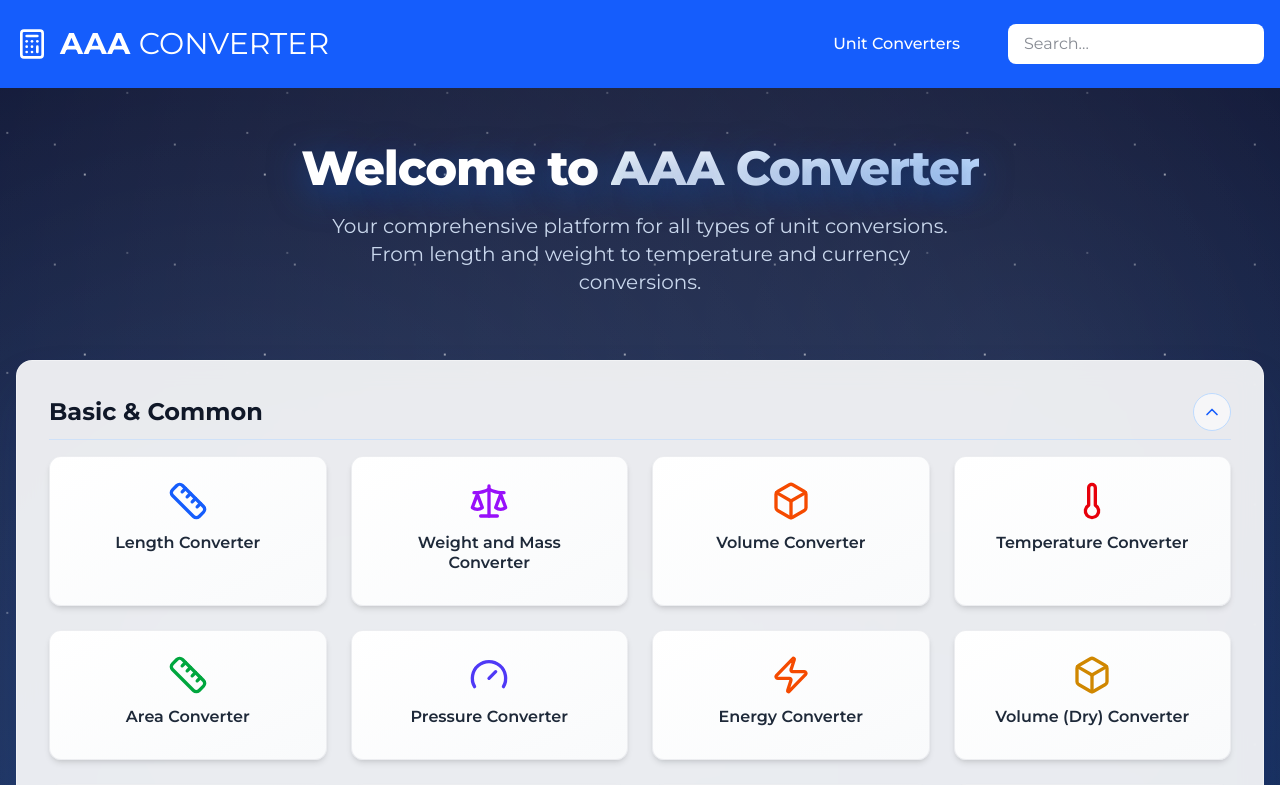
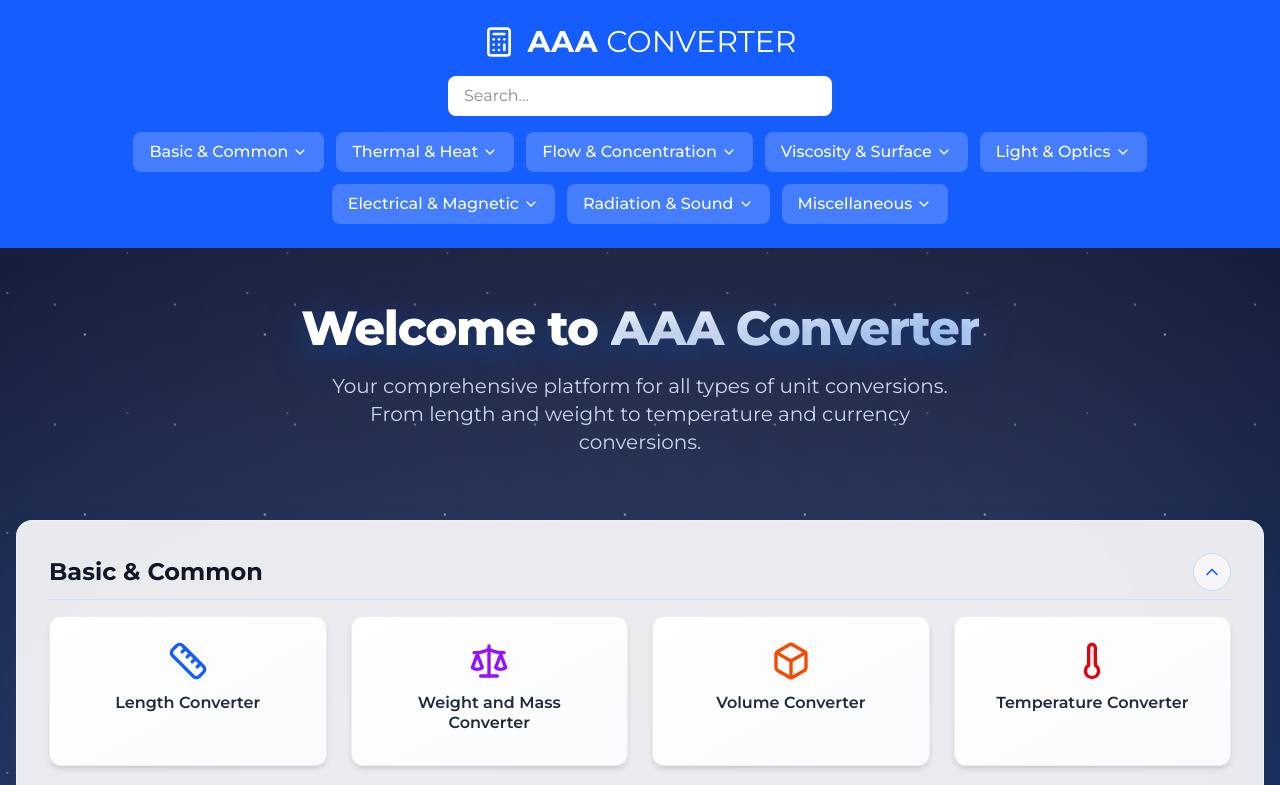
Before and after one commit to Aninhassain/converter, a Next.js app: page / in a window 1280 px wide. Shown: the top 785 px of the page. Built offline with nearby package versions, Linux system fonts and the light colour scheme.

Commit message:
feat: add converter categories with dropdown functionality in Header component

```diff
--- a/src/components/Header.tsx
+++ b/src/components/Header.tsx
@@ -2,7 +2,7 @@
 "use client";
 import { useState, useMemo, useRef } from "react";
 import { useRouter } from "next/navigation";
-import { Calculator } from "lucide-react";
+import { Calculator, ChevronDown } from "lucide-react";
 import Link from "next/link";
 
 
@@ -90,9 +90,133 @@ const calculators = [
   { name: "Concentration (Solution)", path: "/concentration-solution" },
 ];
 
+// Converter categories
+const converterCategories = [
+  {
+    title: "Basic & Common",
+    items: [
+      { name: "Length Converter", path: "/length" },
+      { name: "Weight and Mass Converter", path: "/weight" },
+      { name: "Volume Converter", path: "/volume" },
+      { name: "Temperature Converter", path: "/temperature" },
+      { name: "Area Converter", path: "/area" },
+      { name: "Pressure Converter", path: "/pressure" },
+      { name: "Energy Converter", path: "/energy" },
+      { name: "Volume (Dry) Converter", path: "/volume-dry" },
+      { name: "Currency Converter", path: "/currency" },
+      { name: "Case Converter", path: "/case" },
+      { name: "Power Converter", path: "/power" },
+      { name: "Force Converter", path: "/force" },
+      { name: "Time Converter", path: "/time" },
+      { name: "Speed Converter", path: "/speed" },
+      { name: "Angle Converter", path: "/angle" },
+      { name: "Fuel Consumption Converter", path: "/fuel-consumption" },
+      { name: "Numbers Converter", path: "/number-converter" },
+      { name: "Data Storage Converter", path: "/data-storage" },
+      { name: "Velocity Angular Converter", path: "/velocity-angular" },
+      { name: "Acceleration Converter", path: "/acceleration" },
+      { name: "Acceleration Angular Converter", path: "/acceleration-angular" },
+      { name: "Density Converter", path: "/density" },
+      { name: "Specific Volume Converter", path: "/specific-volume" },
+      { name: "Moment of Inertia Converter", path: "/moment-of-inertia" },
+      { name: "Moment of Force Converter", path: "/moment-of-force" },
+      { name: "Torque Converter", path: "/torque" },
+      { name: "Fuel Efficiency (Mass) Converter", path: "/fuel-efficiency-mass" },
+      { name: "Fuel Efficiency (Volume) Converter", path: "/fuel-efficiency-volume" },
+      { name: "Temperature Interval Converter", path: "/temperature-interval" },
+    ]
+  },
+  {
+    title: "Thermal & Heat",
+    items: [
+      { name: "Thermal Expansion Converter", path: "/thermal-expansion" },
+      { name: "Thermal Resistance Converter", path: "/thermal-resistance" },
+      { name: "Thermal Conductivity Converter", path: "/thermal-conductivity" },
+      { name: "Specific Heat Capacity Converter", path: "/specific-heat-capacity" },
+      { name: "Heat Density Converter", path: "/heat-density" },
+      { name: "Heat Flux Density Converter", path: "/heat-flux-density" },
+      { name: "Heat Transfer Coefficient Converter", path: "/heat-transfer-coefficient" },
+    ]
+  },
+  {
+    title: "Flow & Concentration",
+    items: [
+      { name: "Flow Converter", path: "/flow" },
+      { name: "Flow (Mass) Converter", path: "/flow-mass" },
+      { name: "Flow (Molar) Converter", path: "/flow-molar" },
+      { name: "Mass Flux Density Converter", path: "/mass-flux-density" },
+      { name: "Concentration (Molar) Converter", path: "/concentration-molar" },
+      { name: "Concentration (Solution) Converter", path: "/concentration-solution" },
+    ]
+  },
+  {
+    title: "Viscosity & Surface",
+    items: [
+      { name: "Viscosity (Dynamic) Converter", path: "/viscosity-dynamic" },
+      { name: "Viscosity (Kinematic) Converter", path: "/viscosity-kinematic" },
+      { name: "Surface Tension Converter", path: "/surface-tension" },
+      { name: "Permeability Converter", path: "/permeability" },
+    ]
+  },
+  {
+    title: "Light & Optics",
+    items: [
+      { name: "Luminance Converter", path: "/luminance" },
+      { name: "Luminous Intensity Converter", path: "/luminous-intensity" },
+      { name: "Illumination Converter", path: "/illumination" },
+      { name: "Digital Image Resolution Converter", path: "/image-resolution" },
+      { name: "Frequency Wavelength Converter", path: "/frequency-wavelength" },
+    ]
+  },
+  {
+    title: "Electrical & Magnetic",
+    items: [
+      { name: "Electric Charge Converter", path: "/electric-charge" },
+      { name: "Linear Charge Density Converter", path: "/linear-charge-density" },
+      { name: "Surface Charge Density Converter", path: "/surface-charge-density" },
+      { name: "Volume Charge Density Converter", path: "/volume-charge-density" },
+      { name: "Electric Current Converter", path: "/electric-current" },
+      { name: "Linear Current Density Converter", path: "/linear-current-density" },
+      { name: "Surface Current Density Converter", path: "/surface-current-density" },
+      { name: "Electric Field Strength Converter", path: "/electric-field-strength" },
+      { name: "Electric Potential Converter", path: "/electric-potential" },
+      { name: "Electric Resistance Converter", path: "/electric-resistance" },
+      { name: "Electric Resistivity Converter", path: "/electric-resistivity" },
+      { name: "Electric Conductance Converter", path: "/electric-conductance" },
+      { name: "Electric Conductivity Converter", path: "/electric-conductivity" },
+      { name: "Electrostatic Capacitance Converter", path: "/electrostatic-capacitance" },
+      { name: "Inductance Converter", path: "/inductance" },
+      { name: "Magnetomotive Force Converter", path: "/magnetomotive-force" },
+      { name: "Magnetic Field Strength Converter", path: "/magnetic-field-strength" },
+      { name: "Magnetic Flux Converter", path: "/magnetic-flux" },
+      { name: "Magnetic Flux Density Converter", path: "/magnetic-flux-density" },
+    ]
+  },
+  {
+    title: "Radiation & Sound",
+    items: [
+      { name: "Radiation Converter", path: "/radiation" },
+      { name: "Radiation Activity Converter", path: "/radiation-activity" },
+      { name: "Radiation Exposure Converter", path: "/radiation-exposure" },
+      { name: "Radiation Absorbed Dose Converter", path: "/radiation-absorbed-dose" },
+      { name: "Sound Converter", path: "/sound" },
+    ]
+  },
+  {
+    title: "Miscellaneous",
+    items: [
+      { name: "Prefixes Converter", path: "/prefixes" },
+      { name: "Data Transfer Converter", path: "/data-transfer" },
+      { name: "Typography Converter", path: "/typography" },
+      { name: "Volume Lumber Converter", path: "/volume-lumber" },
+    ]
+  },
+];
+
 const Header = () => {
   const [search, setSearch] = useState("");
   const [showSuggestions, setShowSuggestions] = useState(false);
+  const [openDropdown, setOpenDropdown] = useState<number | null>(null);
   const router = useRouter();
   const inputRef = useRef(null);
 
@@ -121,7 +245,8 @@ const Header = () => {
   return (
     <header className="bg-blue-600 text-white shadow-lg">
       <div className="container mx-auto px-4 py-3 md:py-6">
-        <div className="flex flex-col md:flex-row items-center justify-between gap-3 md:gap-4">
+        {/* Top row: Logo */}
+        <div className="flex items-center justify-center gap-3 md:gap-4 mb-4">
           <Link href="/" className="flex items-center gap-2 md:gap-3 hover:opacity-90 transition-opacity">
             <Calculator className="h-6 w-6 md:h-8 md:w-8" />
             <h1 className="text-xl md:text-3xl font-bold">
@@ -129,16 +254,13 @@ const Header = () => {
               <span className="font-normal hidden sm:inline"> CONVERTER</span>
             </h1>
           </Link>
-          <nav className="flex items-center gap-2 md:gap-4 w-full md:w-auto md:flex-1 md:justify-end">
-            <Link
-              href="/converters"
-              className="px-3 py-1.5 md:px-4 md:py-2 rounded-lg hover:bg-white/10 transition-colors font-medium text-sm md:text-base whitespace-nowrap"
-            >
-              <span className="hidden sm:inline">Unit Converters</span>
-              <span className="sm:hidden">Converters</span>
-            </Link>
-            {/* Search bar at extreme right */}
-            <div className="relative ml-auto md:ml-4 w-full md:w-64">
+        </div>
+
+        {/* Search bar and categories section */}
+        <div className="space-y-4">
+          {/* Search bar - centered */}
+          <div className="flex justify-center">
+            <div className="relative w-full md:w-96">
               <input
                 ref={inputRef}
                 type="text"
@@ -165,7 +287,42 @@ const Header = () => {
                 </ul>
               )}
             </div>
-          </nav>
+          </div>
+
+          {/* Category buttons with dropdowns */}
+          <div className="flex flex-wrap items-center justify-center gap-2 md:gap-3">
+            {converterCategories.map((category, index) => (
+              <div key={index} className="relative">
+                <button
+                  onClick={() => setOpenDropdown(openDropdown === index ? null : index)}
+                  className="flex items-center gap-1 px-3 py-1.5 md:px-4 md:py-2 rounded-lg bg-white/20 hover:bg-white/30 transition-colors text-white text-sm md:text-base font-medium whitespace-nowrap"
+                >
+                  {category.title}
+                  <ChevronDown
+                    className={`h-4 w-4 transition-transform duration-300 ${
+                      openDropdown === index ? "rotate-180" : ""
+                    }`}
+                  />
+                </button>
+
+                {/* Dropdown menu */}
+                {openDropdown === index && (
+                  <div className="absolute top-full left-0 mt-2 bg-white text-gray-900 rounded-lg shadow-lg z-50 min-w-max border border-blue-200">
+                    {category.items.map((item, itemIndex) => (
+                      <Link
+                        key={itemIndex}
+                        href={item.path}
+                        className="block px-4 py-2 hover:bg-blue-50 text-sm md:text-base first:rounded-t-lg last:rounded-b-lg transition-colors"
+                        onClick={() => setOpenDropdown(null)}
+                      >
+                        {item.name}
+                      </Link>
+                    ))}
+                  </div>
+                )}
+              </div>
+            ))}
+          </div>
         </div>
       </div>
     </header>
```
